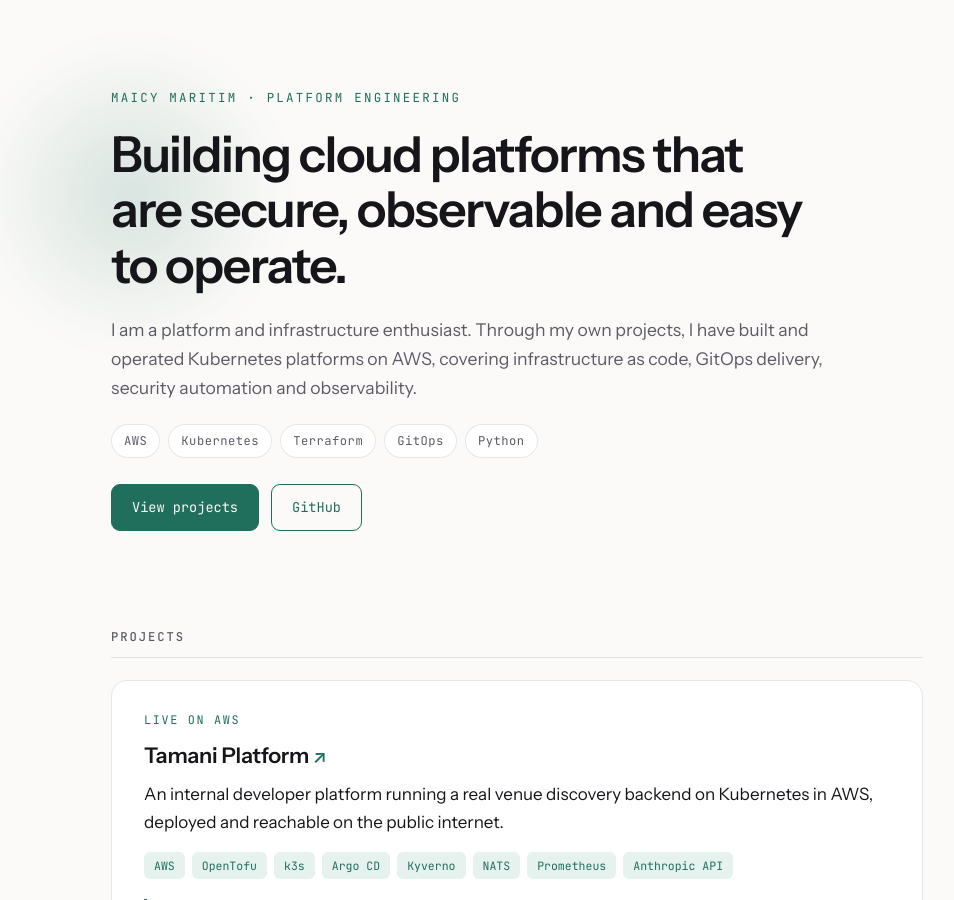
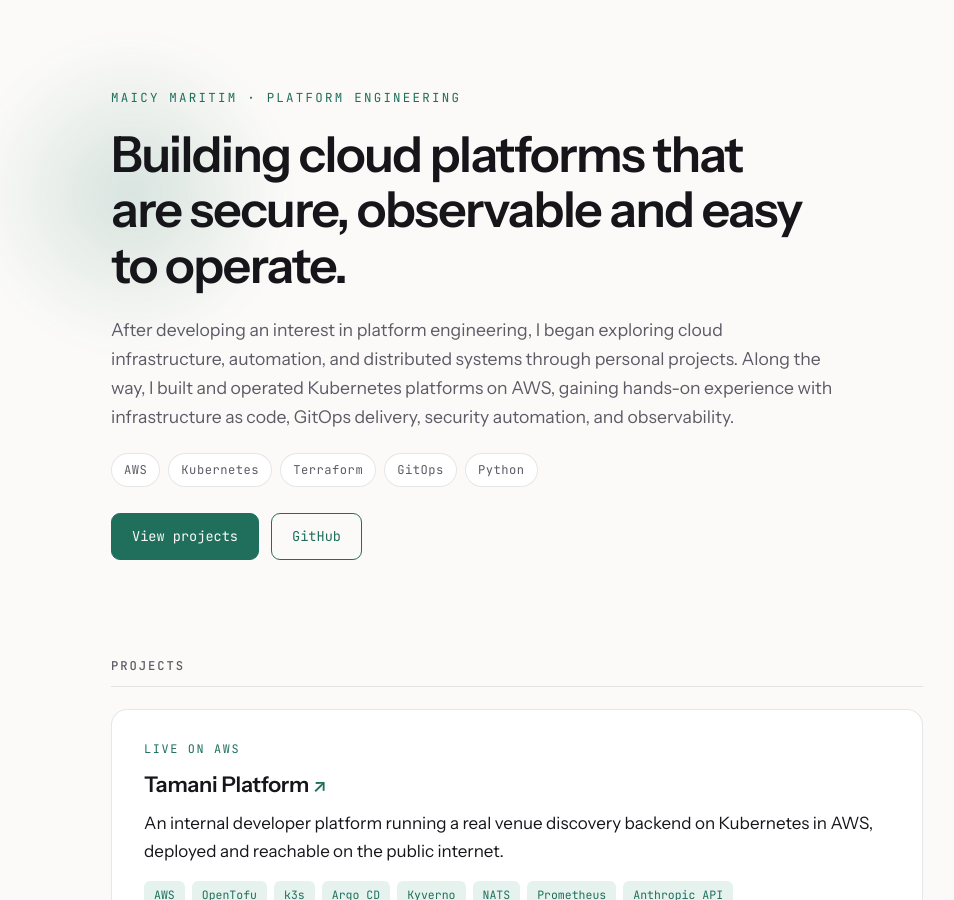
Before and after one commit to MaicyMxtim/MaicyMxtim.github.io, a Jekyll site: the page built from index.md, in a window 1280 px wide and 900 px high. Shown: the whole window, without its empty margins (123-1077 px from the left). Built offline with Jekyll 4.4.1, drawn with Linux system fonts in a browser that asks for light colours.

Commit message:
Rework the introduction

```diff
--- a/index.md
+++ b/index.md
@@ -5,7 +5,7 @@ layout: default
 <header class="hero">
 <p class="kicker">Maicy Maritim · Platform Engineering</p>
 <h1>Building cloud platforms that are secure, observable and easy to operate.</h1>
-<p class="sub">I am a platform and infrastructure enthusiast. Through my own projects, I have built and operated Kubernetes platforms on AWS, covering infrastructure as code, GitOps delivery, security automation and observability.</p>
+<p class="sub">After developing an interest in platform engineering, I began exploring cloud infrastructure, automation, and distributed systems through personal projects. Along the way, I built and operated Kubernetes platforms on AWS, gaining hands-on experience with infrastructure as code, GitOps delivery, security automation, and observability.</p>
 <ul class="chips">
 <li>AWS</li><li>Kubernetes</li><li>Terraform</li><li>GitOps</li><li>Python</li>
 </ul>
```
